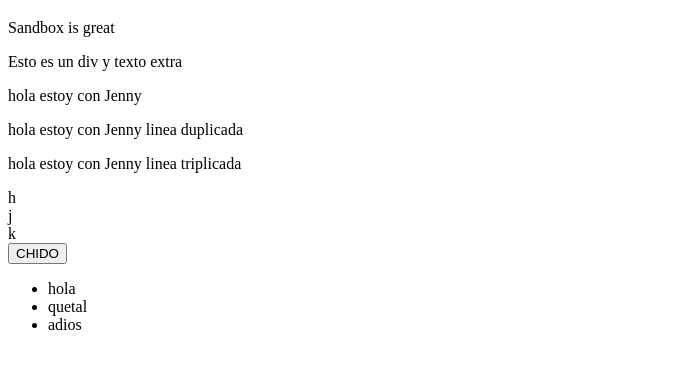
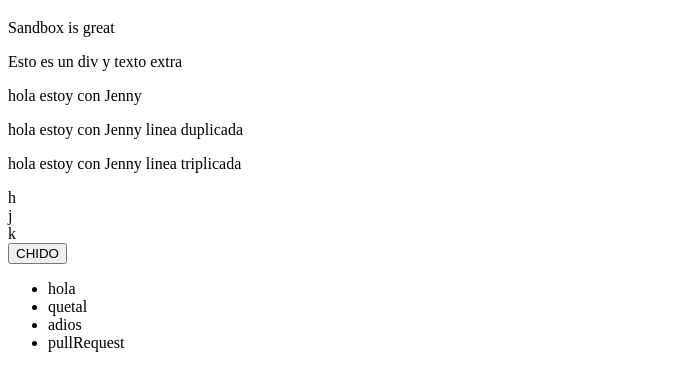
Before and after one commit to JPscript/testCodeSandBox, a website: page index.html in a window 1280 px wide. Shown: the part 61-452 px from the top of the page, without its empty margins (0-689 px from the left). Drawn offline with Linux system fonts and the light colour scheme.

Commit message:
Update index.html

```diff
--- a/index.html
+++ b/index.html
@@ -21,6 +21,7 @@
       <li>hola</li>
       <li>quetal</li>
       <li>adios</li>
+      <li>pullRequest</li>
     </ul>
   </body>
 </html>
```
